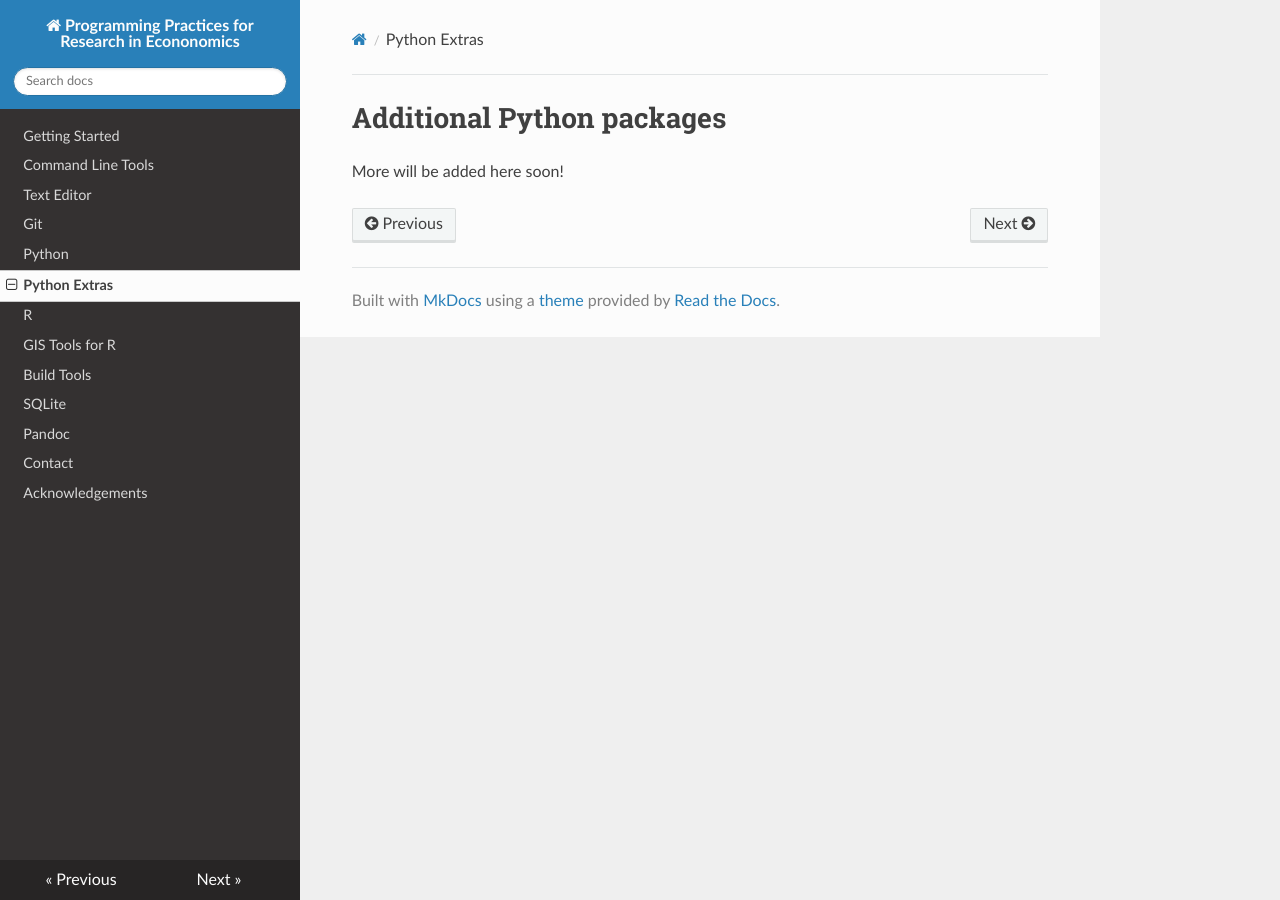
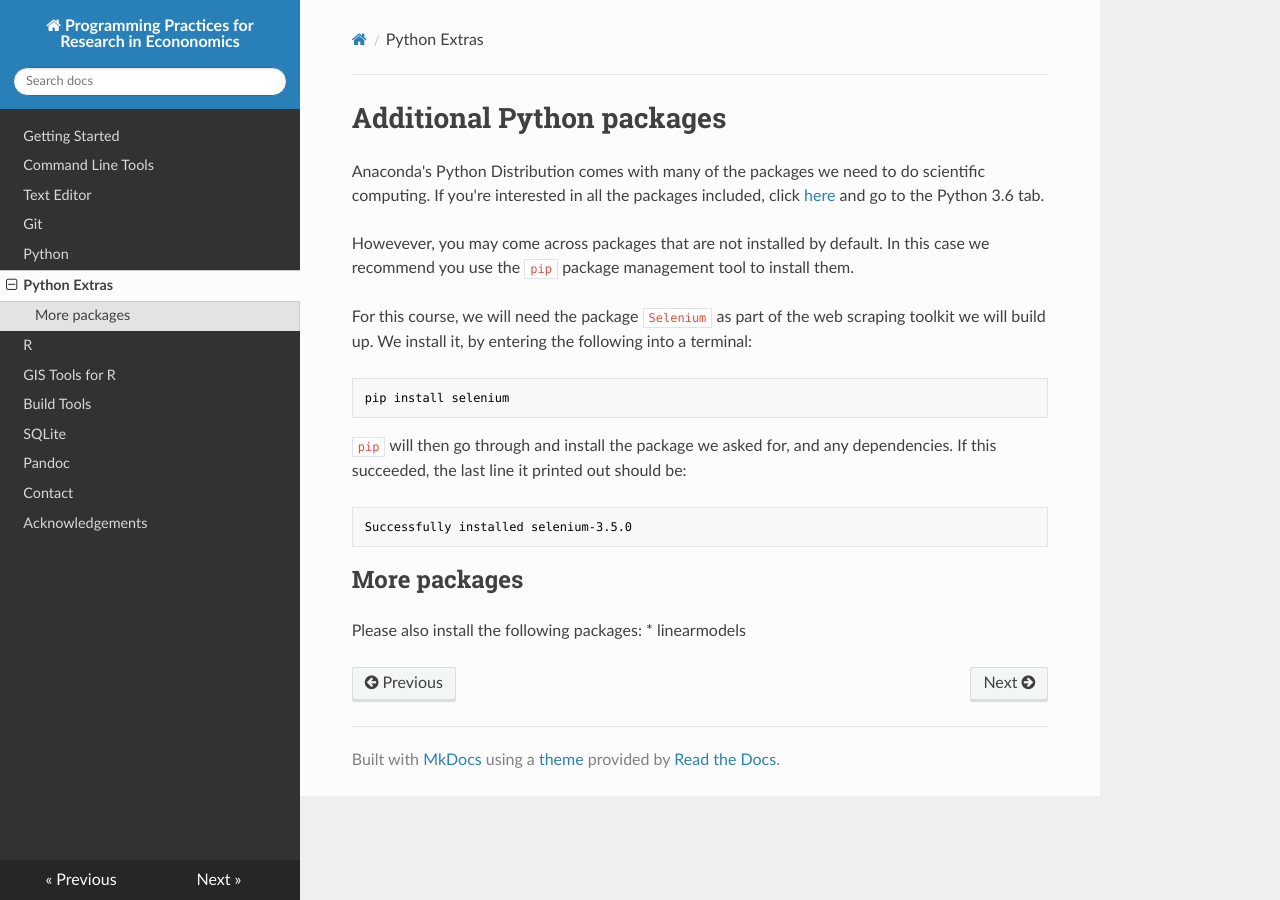
Before and after one commit to pp4rs/DEPRECATED-installation-guide, an MkDocs documentation site: the page built from docs/python-more.md, in a window 1280 px wide. Built offline with MkDocs 1.6.1, drawn with Linux system fonts in a browser that asks for light colours; nearby versions of some CDN libraries; old or Windows-style settings are respelled for this version of MkDocs.

Commit message:
added section on pip installer for addtional python packages

````diff
--- a/docs/python-more.md
+++ b/docs/python-more.md
@@ -1,3 +1,25 @@
 # Additional Python packages
 
-More will be added here soon!
+Anaconda's Python Distribution comes with many of the packages we need to do scientific computing.
+If you're interested in all the packages included, click [here](https://docs.continuum.io/anaconda/packages/pkg-docs) and go to the Python 3.6 tab.
+
+Howevever, you may come across packages that are not installed by default.
+In this case we recommend you use the `pip` package management tool to install them.
+
+For this course, we will need the package `Selenium` as part of the web scraping toolkit we will build up. We install it, by entering the following into a terminal:
+
+```bash
+pip install selenium
+```
+
+`pip` will then go through and install the package we asked for, and any dependencies.
+If this succeeded, the last line it printed out should be:
+
+```
+Successfully installed selenium-3.5.0
+```
+
+## More packages
+
+Please also install the following packages:
+*   linearmodels
````
